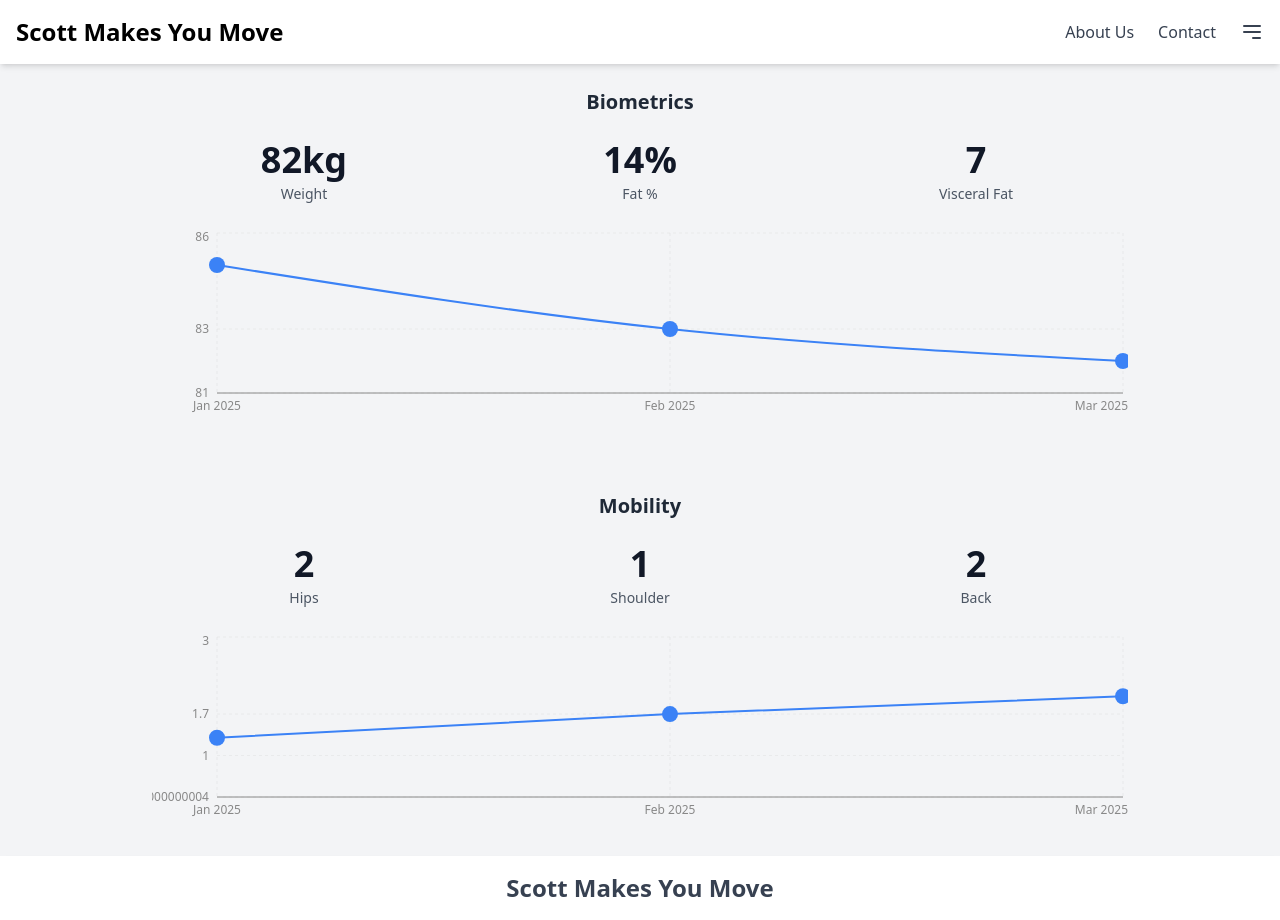
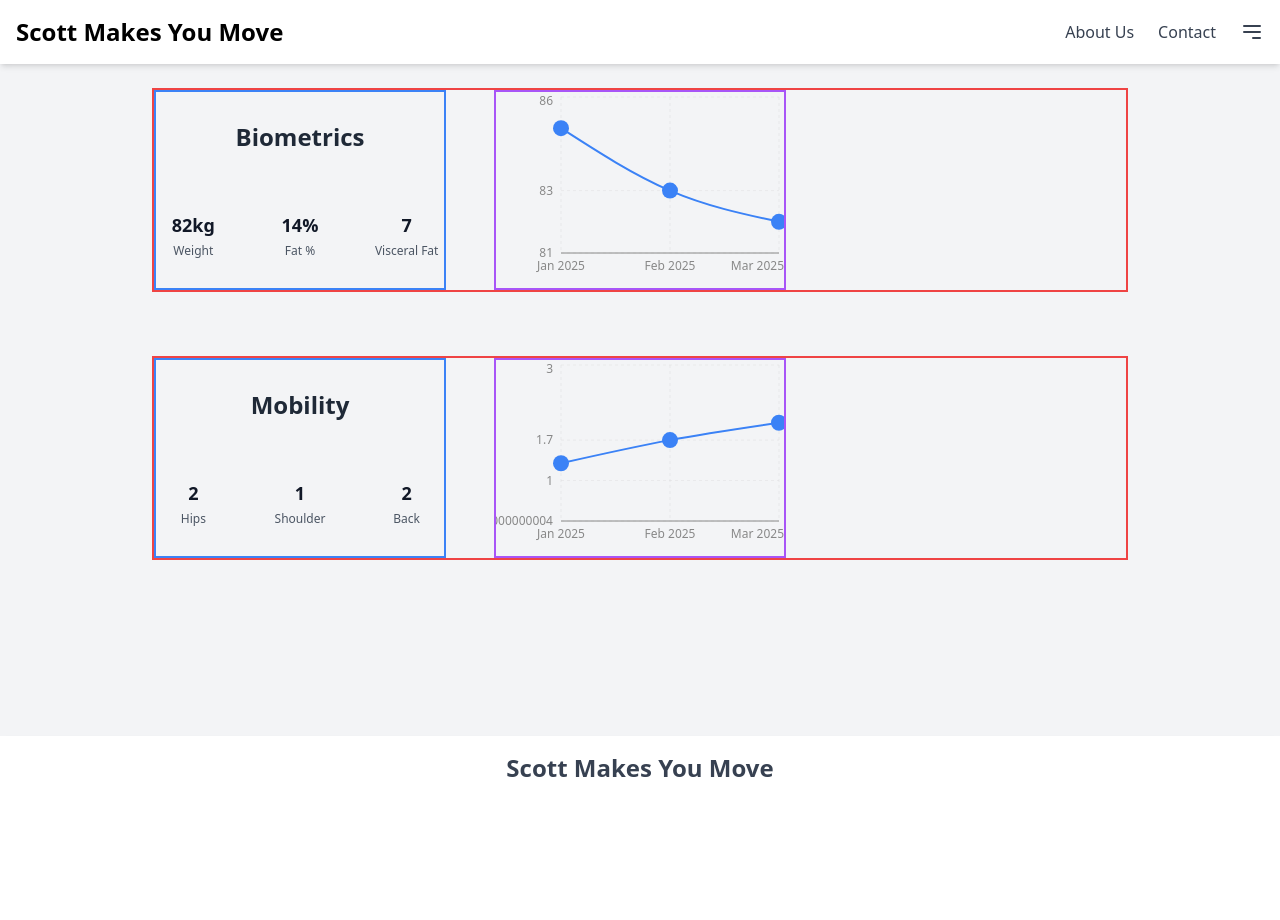
Before and after one commit to Scott-Makes-You-Move/frontend, a Next.js app: page /progress in a window 1280 px wide. After the commit the page ends 800 px from the top, so only its background shows below. Built offline with nearby package versions, Linux system fonts and the light colour scheme.

Commit message:
:lipstick: Chore: fix layout of progress metrics

```diff
--- a/app/progress/Metrics.tsx
+++ b/app/progress/Metrics.tsx
@@ -50,11 +50,9 @@ const MetricsSection: React.FC<MetricsSectionProps> = ({
 
   const currentMetrics = data[data.length - 1].metrics;
 
-  // Updated renderCustomDot to never return null
   const renderCustomDot = (props: CustomDotProps) => {
     const { cx, cy, index } = props;
 
-    // Early return with empty SVG element if props are invalid
     if (
       typeof cx !== "number" ||
       typeof cy !== "number" ||
@@ -77,37 +75,38 @@ const MetricsSection: React.FC<MetricsSectionProps> = ({
   };
 
   return (
-    <div className="space-y-6">
-      {/* Section Title */}
-      <h2 className="text-xl font-semibold text-gray-800">{title}</h2>
+    <div className="border-2 border-red-500 grid grid-cols-1 md:grid-cols-3 gap-8 md:gap-12">
+      <div className="border-2 border-blue-500 flex flex-col justify-around">
+        <h2 className="text-2xl font-semibold text-gray-800">{title}</h2>
 
         {/* Current Metrics Grid */}
-      <div className="grid grid-cols-2 md:grid-cols-3 gap-8">
+        <div className="grid grid-cols-2 md:grid-cols-3 gap-8 ">
           {metrics.map(({ key, label, suffix }) => (
             <div key={key} className="space-y-1">
-            <p className="text-4xl font-bold text-gray-900">
+              <p className="text-lg font-bold text-gray-900">
                 {currentMetrics[key]}
                 {suffix}
               </p>
-            <p className="text-sm text-gray-600">{label}</p>
+              <p className="text-xs text-gray-600">{label}</p>
             </div>
           ))}
+        </div>
       </div>
 
       {/* Selected Point Details */}
       {selectedPoint && (
-        <div className="animate-fade-in mt-6">
-          <h3 className="text-sm font-medium text-gray-600 mb-4">
-            Historical Data - {selectedPoint.date}
+        <div className="animate-fade-in border-2 border-green-500 flex flex-col justify-around">
+          <h3 className="text-xl font-bold text-gray-900">
+            Historical ({selectedPoint.date})
           </h3>
           <div className="grid grid-cols-2 md:grid-cols-3 gap-8">
             {metrics.map(({ key, label, suffix }) => (
               <div key={key} className="space-y-1">
-                <p className="text-4xl font-bold text-gray-900">
+                <p className="text-lg font-bold text-gray-900">
                   {selectedPoint.metrics[key]}
                   {suffix}
                 </p>
-                <p className="text-sm text-gray-600">{label}</p>
+                <p className="text-xs text-gray-600">{label}</p>
               </div>
             ))}
           </div>
@@ -115,7 +114,7 @@ const MetricsSection: React.FC<MetricsSectionProps> = ({
       )}
 
       {/* Progress Graph */}
-      <div className="h-[200px] w-full mt-8">
+      <div className="h-[200px] w-full border-2 border-purple-500">
         <ResponsiveContainer width="100%" height="100%">
           <LineChart data={data}>
             <CartesianGrid strokeDasharray="3 3" className="opacity-30" />
--- a/app/progress/page.tsx
+++ b/app/progress/page.tsx
@@ -76,7 +76,7 @@ const mobilityMetrics = [
 
 export default function ProgressPage() {
   return (
-    <main className="max-w-5xl mx-auto p-6">
+    <section className="max-w-5xl w-full mx-auto p-6">
       <div className="space-y-16">
         <MetricsSection
           title="Biometrics"
@@ -90,6 +90,6 @@ export default function ProgressPage() {
           metrics={mobilityMetrics}
         />
       </div>
-    </main>
+    </section>
   );
 }
```
Lines whose indentation alone changed are shown as unchanged.
